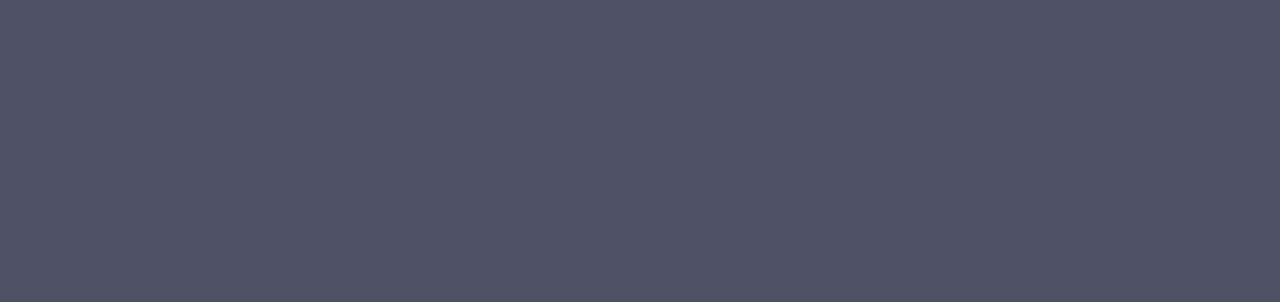
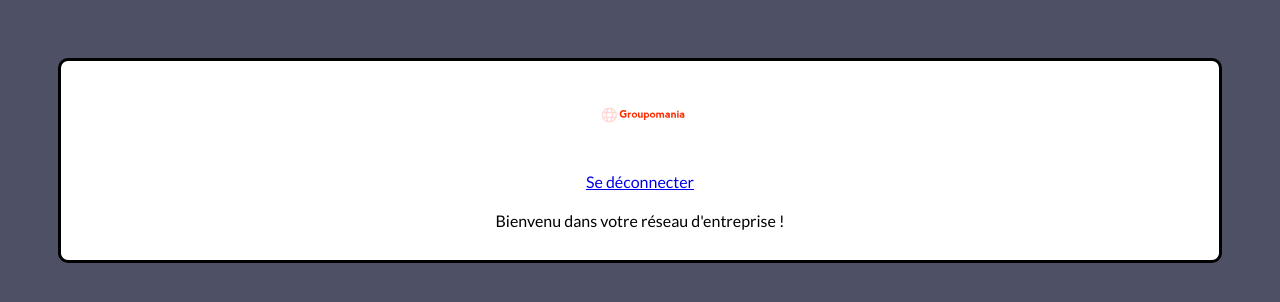
Before and after one commit to vitinolo/P7_Cr-ez_un_-r-seau_social_d-entreprise, a React (Create React App) app in the folder frontend/: page /Feed in a window 1280 px wide. Shown: the top 302 px of the page. Built offline with nearby package versions, Linux system fonts and the light colour scheme.

Commit message:
Signup (HandleClick)

```diff
--- /dev/null
+++ b/frontend/src/components/HeaderPosts.js
@@ -0,0 +1,16 @@
+import "../styles/header.css"
+import logo from '../assets/icon-left-font.svg'
+import { Link } from "react-router-dom"
+ function HeaderPosts () {
+    return (
+        <div className="header">
+            <div className="head">
+                <div className='logo'><img src={logo} alt='groupomania'/></div>
+                <span className='connexion'><Link to ="/" target="_blank" title="Cliquez vers la connexion">Se déconnecter</Link></span>
+            </div>
+            <span className="titre">Bienvenu dans votre réseau d'entreprise !</span>
+        </div>
+    )
+}
+
+export default HeaderPosts;
--- /dev/null
+++ b/frontend/src/components/Posts.js
@@ -0,0 +1,2 @@
+import "../styles/connexsignup.css";
+//import React, { Component } from 'react';
--- a/frontend/src/components/Signup.js
+++ b/frontend/src/components/Signup.js
@@ -1,6 +1,6 @@
-import React, { Component } from 'react';
+import React, { Component, useEffect } from 'react';
 import "../styles/connexsignup.css";
-
+import axios from "axios";
 
 class Signup extends Component {
     constructor(props){
@@ -10,17 +10,28 @@ class Signup extends Component {
             inputPassword : "",
             inputFirstName : "",
             inputLastName : ""
+        };
 
-        };
         this.handleChangeEmail = this.handleChangeEmail.bind(this)
         this.handleChangePassword = this.handleChangePassword.bind(this)
         this.handleChangeFirstName = this.handleChangeFirstName.bind(this)
         this.handleChangeLastName = this.handleChangeLastName.bind(this)
         this.handleClick = this.handleClick.bind(this)
     }
+
     handleClick(e) {
         e.preventDefault();
-     console.log("salut");
+        const postData = () => {
+            axios
+            .post('http://localhost:3000/api/auth/signup')
+            .then((response) => console.log(response.data))
+            .catch((err) => console.log(err));
+        };
+        useEffect=(() =>{
+            postData();
+        }, []);
+        postData();
+
     }
 
     handleChangeEmail(e) {
@@ -72,7 +83,6 @@ class Signup extends Component {
                     </form>
                 </div>
             </div>
-
         );
     }
 }
--- a/frontend/src/pages/FeedPostsPage.js
+++ b/frontend/src/pages/FeedPostsPage.js
@@ -1,8 +1,10 @@
-import Header from "../components/Header"
+import HeaderPosts from "../components/HeaderPosts"
 
 function FeedPostsPage () {
+    return(
     <div className="feedposts">
-        <Header />
+        <HeaderPosts />
     </div>
+    )
 }
 export default FeedPostsPage
--- a/frontend/src/styles/header.css
+++ b/frontend/src/styles/header.css
@@ -1,3 +1,4 @@
+
 .header{
     display:flex;
     flex-direction: column;
```
